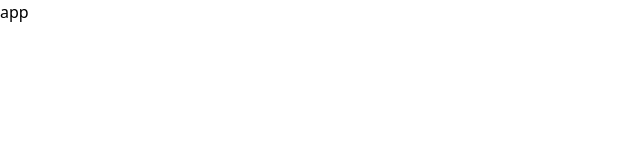
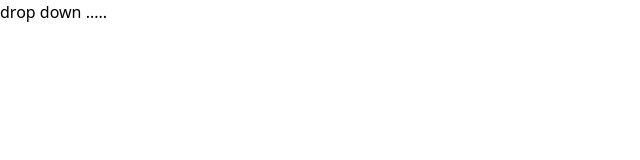
Before and after one commit to Masterh0/React-exercise-components, a React (Create React App) app: page / in a window 1280 px wide. Shown: the top 160 px of the page, without its empty margins (0-640 px from the left). Built offline with nearby package versions, Linux system fonts and the light colour scheme.

Commit message:
create drop down component and pass options from prop to it

```diff
--- a/src/App.js
+++ b/src/App.js
@@ -1,8 +1,11 @@
-
+import Dropdown from "./components/Dropdown";
 function App(){
-    return <div>
-        app
-    </div>
+    const options=[
+        {lable:"Red" ,value:"red"},
+        {lable:"Blue" ,value:"blue"},
+        {lable:"Green" ,value:"green"},
+    ]
+    return <Dropdown options={options}/>
 }
 
 export default App;
--- /dev/null
+++ b/src/components/Dropdown.js
@@ -0,0 +1,4 @@
+function Dropdown(){
+    return <div>drop down .....</div>
+}
+export default Dropdown;
```
